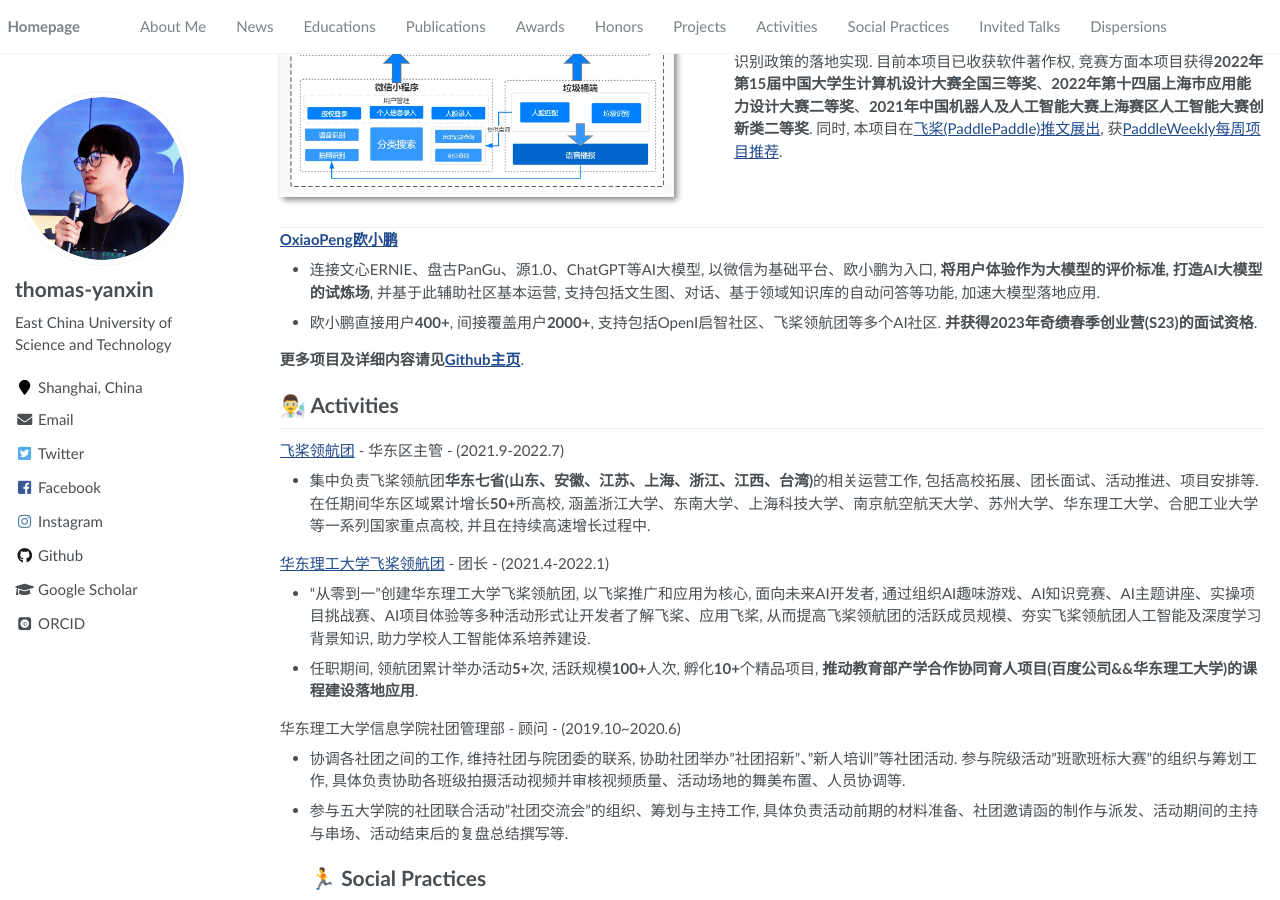
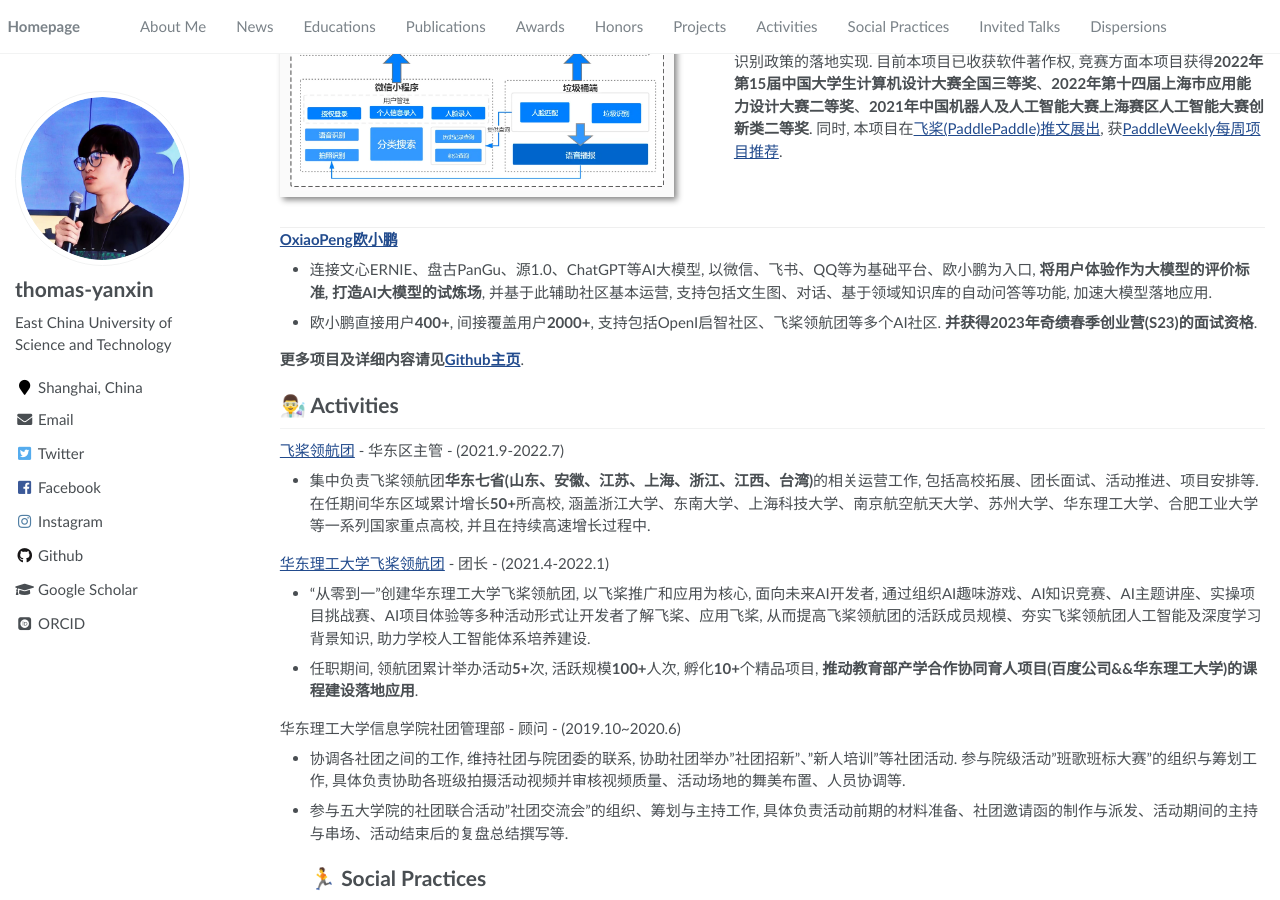
Before and after one commit to thomas-yanxin/thomas-yanxin.github.io, a Jekyll site: the page built from _pages/about.md, in a window 1280 px wide and 900 px high, scrolled down 2561 px. Built offline with Jekyll 4.4.1, drawn with Linux system fonts in a browser that asks for light colours; some web fonts are replaced.

Commit message:
Update about.md

```diff
--- a/_pages/about.md
+++ b/_pages/about.md
@@ -143,7 +143,7 @@
 </div>
 
 **[OxiaoPeng欧小鹏](https://github.com/thomas-yanxin/OXiaoPeng)**
-* 连接文心ERNIE、盘古PanGu、源1.0、ChatGPT等AI大模型, 以微信为基础平台、欧小鹏为入口, **将用户体验作为大模型的评价标准, 打造AI大模型的试炼场**, 并基于此辅助社区基本运营, 支持包括文生图、对话、基于领域知识库的自动问答等功能, 加速大模型落地应用.
+* 连接文心ERNIE、盘古PanGu、源1.0、ChatGPT等AI大模型, 以微信、飞书、QQ等为基础平台、欧小鹏为入口, **将用户体验作为大模型的评价标准, 打造AI大模型的试炼场**, 并基于此辅助社区基本运营, 支持包括文生图、对话、基于领域知识库的自动问答等功能, 加速大模型落地应用.
 * 欧小鹏直接用户**400+**, 间接覆盖用户**2000+**, 支持包括OpenI启智社区、飞桨领航团等多个AI社区. **并获得2023年奇绩春季创业营(S23)的面试资格**.
 
 **更多项目及详细内容请见[Github主页](https://github.com/thomas-yanxin)**.
```
